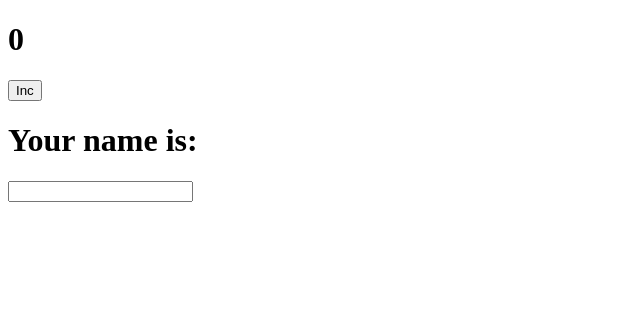
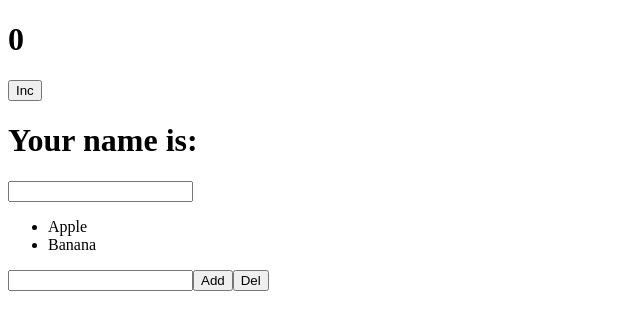
Before and after one commit to YntyCtrl/my-first-app, a React (Create React App) app: page / in a window 1280 px wide. Shown: the top 330 px of the page, without its empty margins (0-640 px from the left). Built offline with nearby package versions, Linux system fonts and the light colour scheme.

Commit message:
home work

```diff
--- a/src/App.js
+++ b/src/App.js
@@ -2,6 +2,7 @@
 const { default: Family } = require("./components/Family");
 const { default: List } = require("./components/List");
 const { default: List2 } = require("./components/List2");
+const { default: Massive } = require("./components/Massive");
 const { default: Name } = require("./components/Name");
 const { default: Rute } = require("./components/Rute");
 const { default: Table } = require("./components/Table");
@@ -24,6 +25,7 @@
     <div className="App">
       <Counter/>
       <Name/>
+      <Massive/>
 
     </div>
   );
--- a/src/components/Massive.js
+++ b/src/components/Massive.js
@@ -0,0 +1,26 @@
+const { useState } = require("react")
+
+function Massive(){
+
+    const [massive, setMassive] = useState([<li>Apple</li>, <li>Banana</li>]);
+    const [list, setList] = useState("");
+
+
+    // for (let i = 0; i <massive.length; i++) {
+    //     list.push(<li>{massive[i]}</li>)
+    // }
+
+
+
+    return <div className="example-5">
+            <ul>{massive}</ul>
+            {/* <h1>{list}</h1> */}
+            <input type="text" onInput={(event) => setList(event.target.value.trim())}/>
+            <button onClick={(event) => setList(massive.push(<li>{list}</li>))}>Add</button>
+            <button onClick={(event) => setList(massive.pop(<li>{list}</li>))}>Del</button>
+
+    </div>
+
+}
+
+export default Massive;
```
